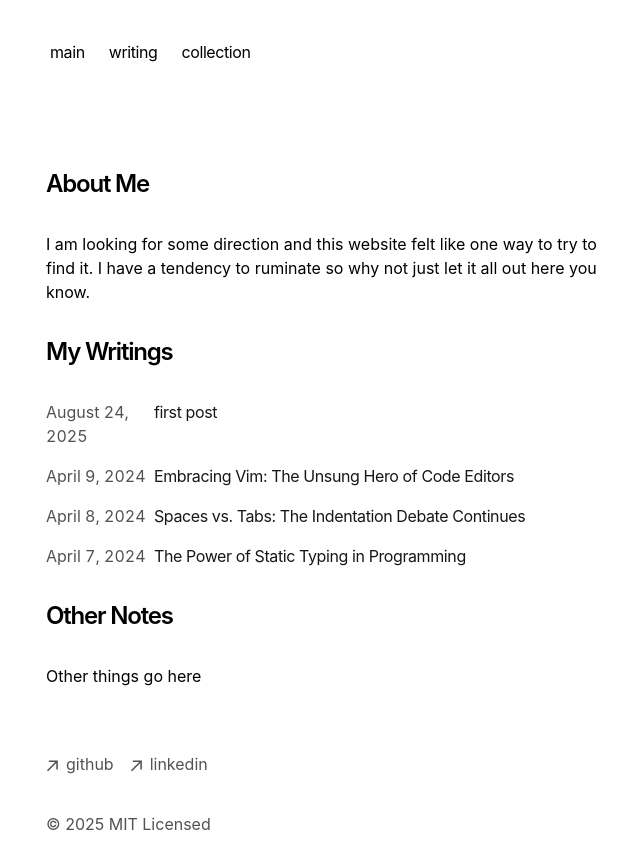
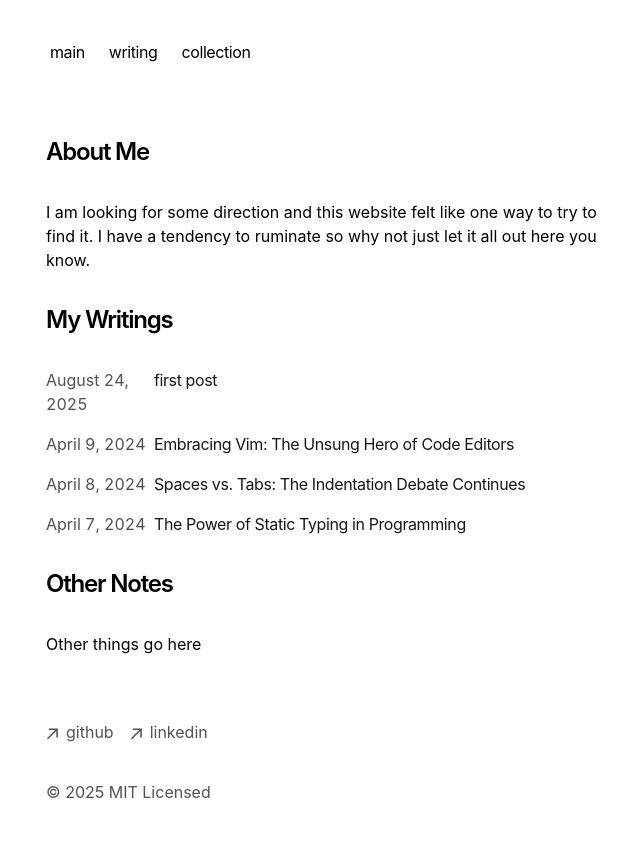
Before and after one commit to PatrickLChen/personal_website, a Next.js app: page / in a window 1280 px wide. Shown: the top 868 px of the page, without its empty margins (306-946 px from the left). Built offline with nearby package versions, Linux system fonts and the light colour scheme.

Commit message:
change spacing

```diff
--- a/app/page.tsx
+++ b/app/page.tsx
@@ -3,7 +3,6 @@
 export default function Page() {
   return (
     <section>
-      <div className="my-8">
       <h2 className="mb-8 text-2xl font-semibold tracking-tighter">
         About Me
       </h2>
@@ -12,7 +11,7 @@
         try to find it. I have a tendency to ruminate so why not just let it
         all out here you know.`}
       </p>
-      </div>
+
 
       <div className="my-8">
         <h2 className="mb-8 text-2xl font-semibold tracking-tighter">
```
Lines whose indentation alone changed are shown as unchanged.
